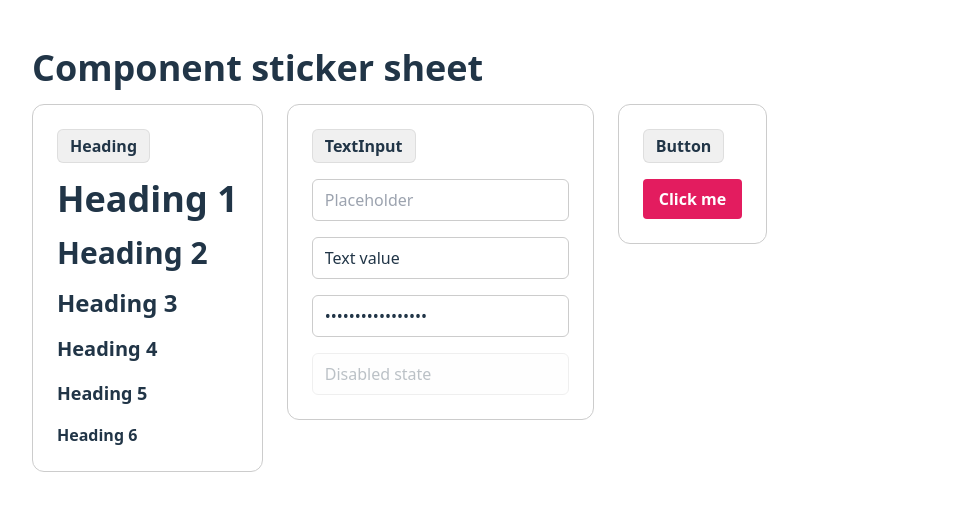
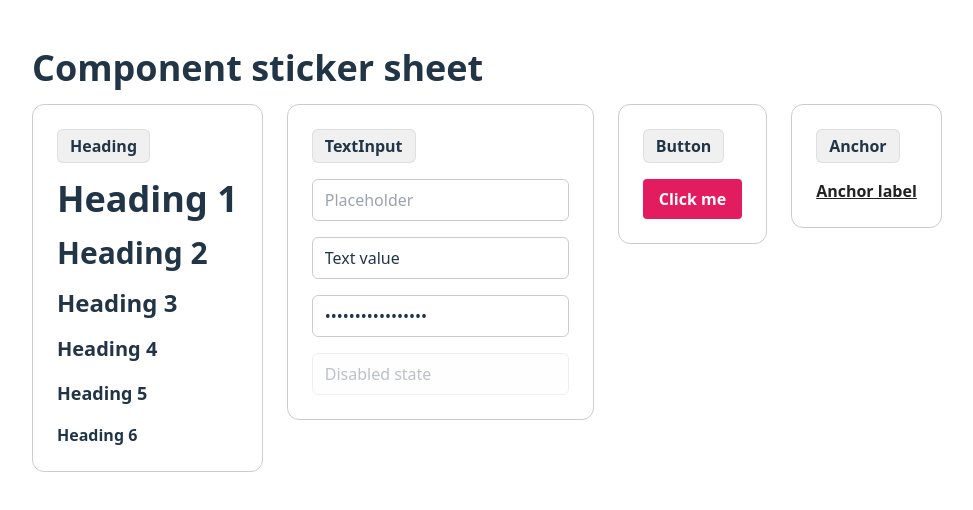
Before and after one commit to taysea/tech-stack-exp, a React (Vite) app: page / in a window 1280 px wide. Shown: the top 510 px of the page, without its empty margins (16-989 px from the left). Built offline with nearby package versions, Linux system fonts and the light colour scheme.

Commit message:
Add Anchor component

```diff
--- a/src/App.tsx
+++ b/src/App.tsx
@@ -1,6 +1,6 @@
 // import "./App.css";
 
-import { Button, Heading, TextInput } from "./components";
+import { Anchor, Button, Heading, TextInput } from "./components";
 
 const Container = ({ ...rest }) => (
   <div
@@ -38,6 +38,10 @@ function App() {
           <Badge>Button</Badge>
           <Button label="Click me" onClick={() => console.log("clicked")} />
         </Container>
+        <Container>
+          <Badge>Anchor</Badge>
+          <Anchor href="#" label="Anchor label" />
+        </Container>
       </div>
     </div>
   );
--- /dev/null
+++ b/src/components/Anchor/Anchor.css
@@ -0,0 +1,8 @@
+.anchor {
+  @apply text-text-default font-semibold;
+  text-decoration: underline;
+}
+
+.anchor:hover {
+  @apply text-text-strong;
+}
--- /dev/null
+++ b/src/components/Anchor/Anchor.tsx
@@ -0,0 +1,21 @@
+import { forwardRef } from "react";
+import "./Anchor.css";
+
+type AnchorProps = {
+  href: string;
+  label: string;
+};
+
+const Anchor = forwardRef<HTMLAnchorElement, AnchorProps>(
+  ({ href, label, ...rest }: AnchorProps, ref): JSX.Element => {
+    return (
+      <a className="anchor" href={href} ref={ref} {...rest}>
+        {label}
+      </a>
+    );
+  }
+);
+
+Anchor.displayName = "Anchor";
+
+export { Anchor };
--- /dev/null
+++ b/src/components/Anchor/index.ts
@@ -0,0 +1 @@
+export * from './Anchor';
--- a/src/components/index.ts
+++ b/src/components/index.ts
@@ -1,3 +1,4 @@
+export * from "./Anchor";
 export * from "./Button";
 export * from "./Heading";
 export * from "./TextInput";
--- a/tailwind.config.js
+++ b/tailwind.config.js
@@ -15,6 +15,7 @@ export default {
         text: {
           default: "#222222",
           weak: "#717171",
+          strong: "#000000",
         },
       },
       fontSize: {
```
